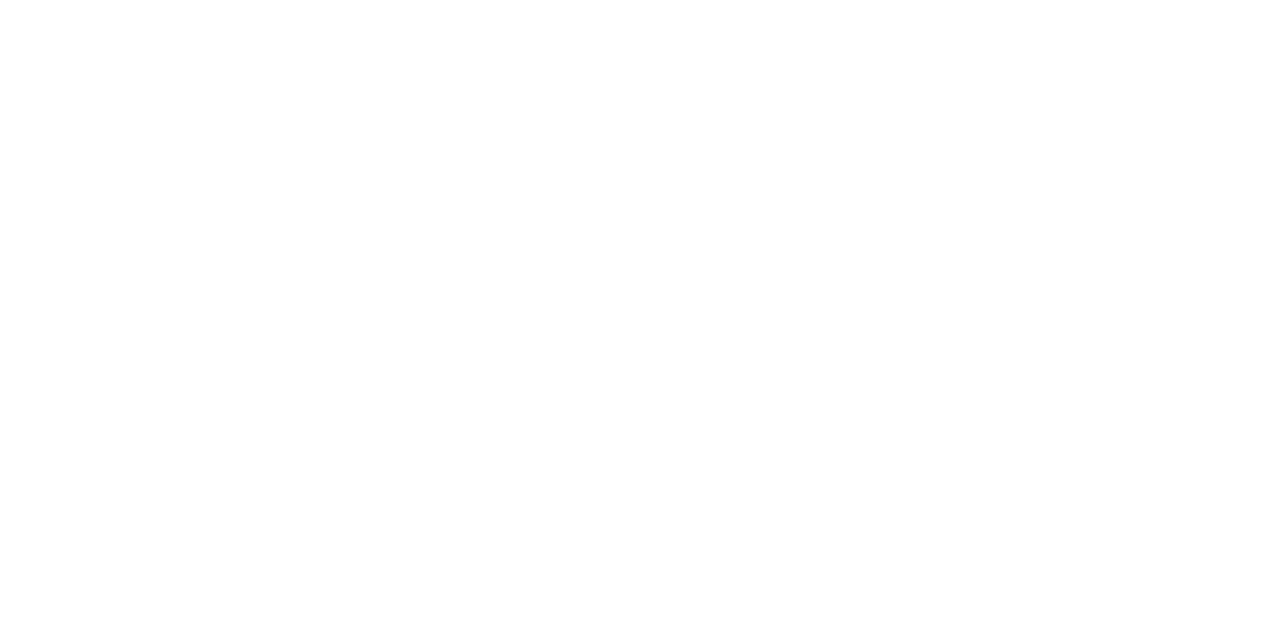
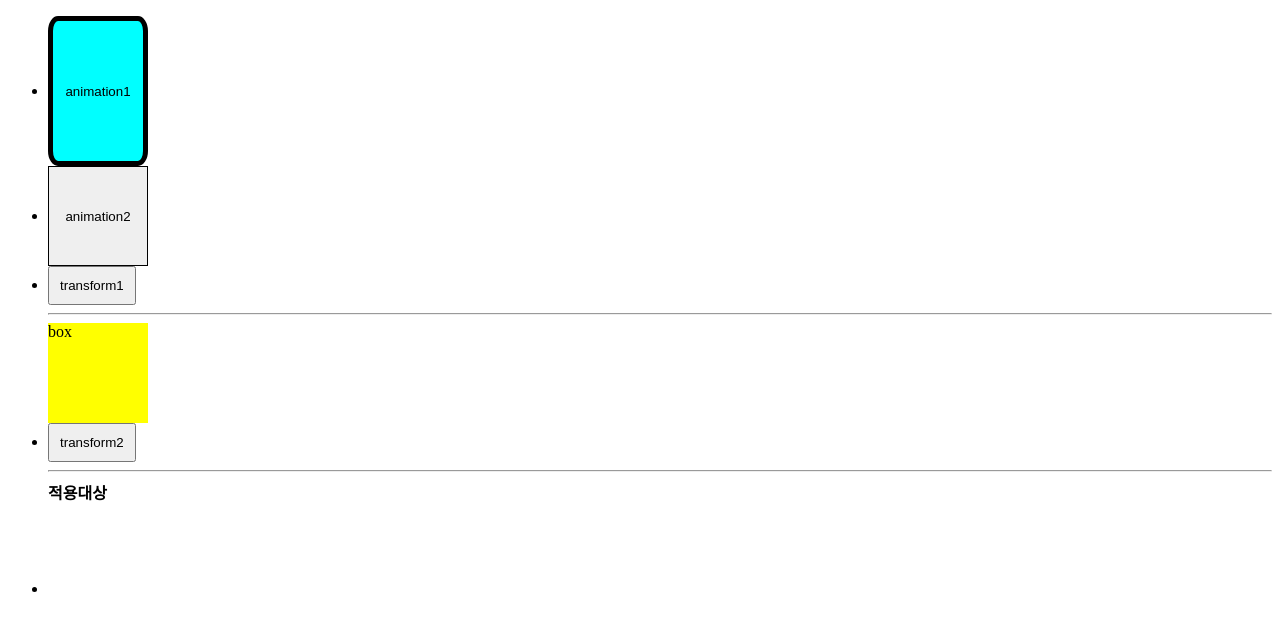
Before and after one commit to seon0122/css_animation_study, a plain HTML site: page ani_1.html in a window 1280 px wide. Drawn offline with Linux system fonts and the light colour scheme.

Commit message:
transition transform study

```diff
--- a/ani_1.html
+++ b/ani_1.html
@@ -4,8 +4,89 @@
     <meta charset="UTF-8">
     <meta name="viewport" content="width=device-width, initial-scale=1.0">
     <title>애니메이션1</title>
+    <style>
+        /* transition:애니메이션적용속성 지속시간; */
+        #btn1 {
+            background: aqua;
+            width:100px; height: 150px; padding:10px;
+            border-radius: 10%; border: 5px solid #000;
+            /* 지속시간이 각 속성마다 다를 경우 */
+            /* transition:background 0.5s, width 0.8s; */
+            /* 지속시간이 모든 속성에 일치할 때 */
+            transition:all 0.5s;
+            position: relative; left:0;
+        }
+        #btn1:hover {
+            background: yellow;
+            width:150px; height: 200px; padding:30px;
+            border-radius: 50%; border: 10px solid #00f;
+            left:100px;
+        }
+        #btn2 {
+            width:100px;
+            height:100px;
+            border:1px solid #000;
+            transition:width 1s 0.5s,height 2s,border 0.5s 0.5s;
+        }
+        #btn2:hover {
+            width:200px;
+            height:50px; border:3px solid #000;
+        }
+        /* transfrom 연습 */
+        #btn3 {
+            padding:10px;
+        }
+        /* btn3에 마우스를 올렸을 때 그 형제 box가 변경된다. */
+        #btn3:hover ~.box {
+            background: pink;
+            /* transform:속성(값) 속성(값) *//*1=100%*/
+            /* transform 속성은 자식, 자손에게도 영향을 준다.(예.글자 크기도 커짐) */
+            /* transform:scaleX(2) scaleY(0.5); */
+            /* transform:rotate(-60deg) scale(1.5); */
+            /* transform: skewY(-20deg); */
+            transform:translateX(200px);
+        }
+        .box {
+            transition:transform 0.5s;
+            width:100px; height:100px;
+            background: yellow;
+        }
+        #btn4 {
+            padding:10px;
+        }
+        #btn4:hover ~.target {
+            background: pink;
+            /* transform:translate(100px, 50px) scale(2) skew(-20deg); */
+            border-radius:10%; color:#00f;
+            transform-origin:left bottom; /* 중심축이 아닐 때만 사용 */
+            transform:rotate(60deg)
+        }
+        .target {
+            width:100px; height:100px;
+            font-weight:700; /* border:2px solid hotpink; */ display:block;
+            transition:all linear 0.8s;
+        }
+    </style>
 </head>
 <body>
-
+    <ul>
+        <li>
+            <button id="btn1">animation1</button>
+        </li>
+        <li>
+            <button type="button" id="btn2">animation2</button>
+        </li>
+        <li>
+            <button type="button" id="btn3">transform1</button>
+            <hr>
+            <div class="box">box</div>
+        </li>
+        <li>
+            <button type="button" id="btn4">transform2</button>
+            <hr>
+            <span class="target">적용대상</span>
+        </li>
+        <li></li>
+    </ul>
 </body>
 </html>
```
